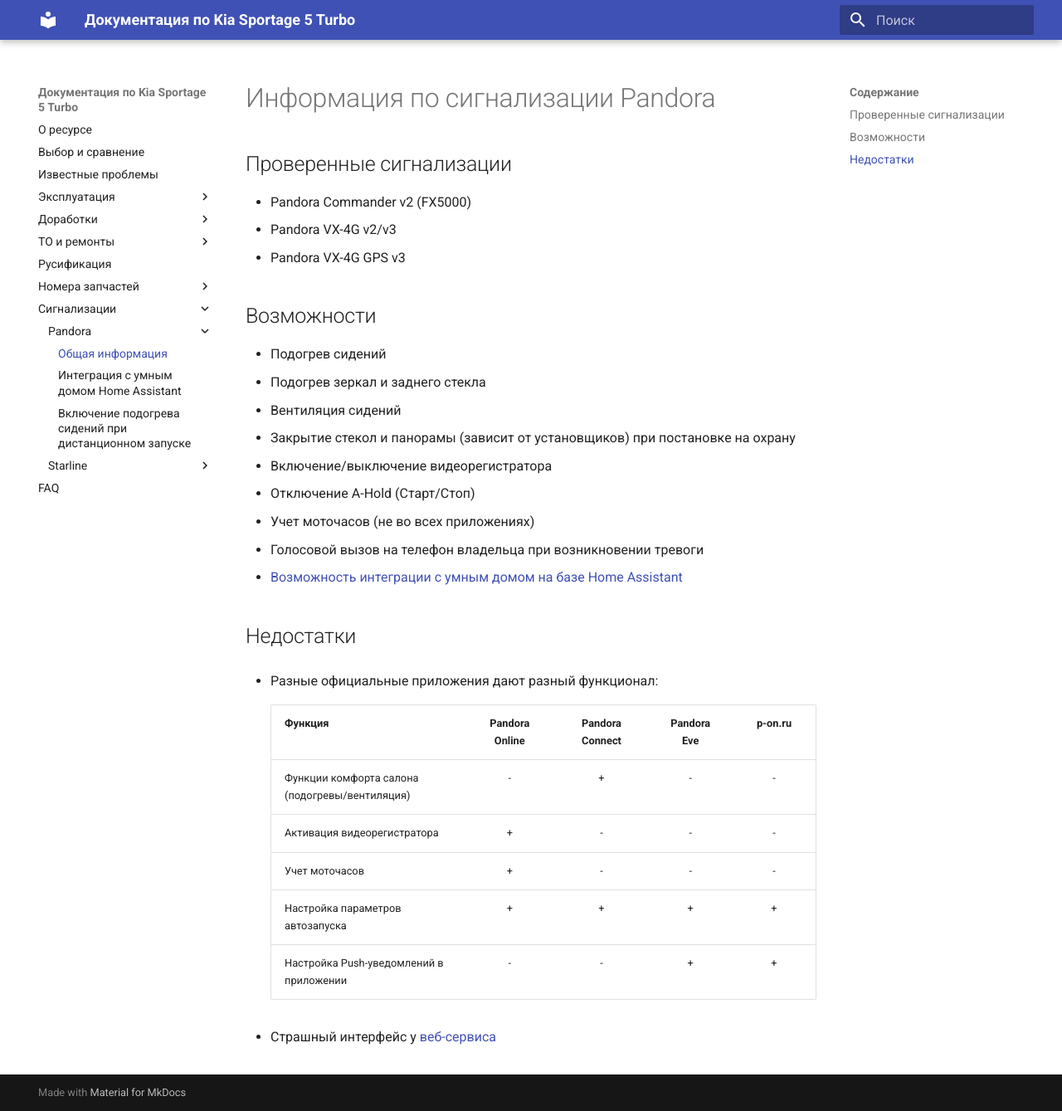
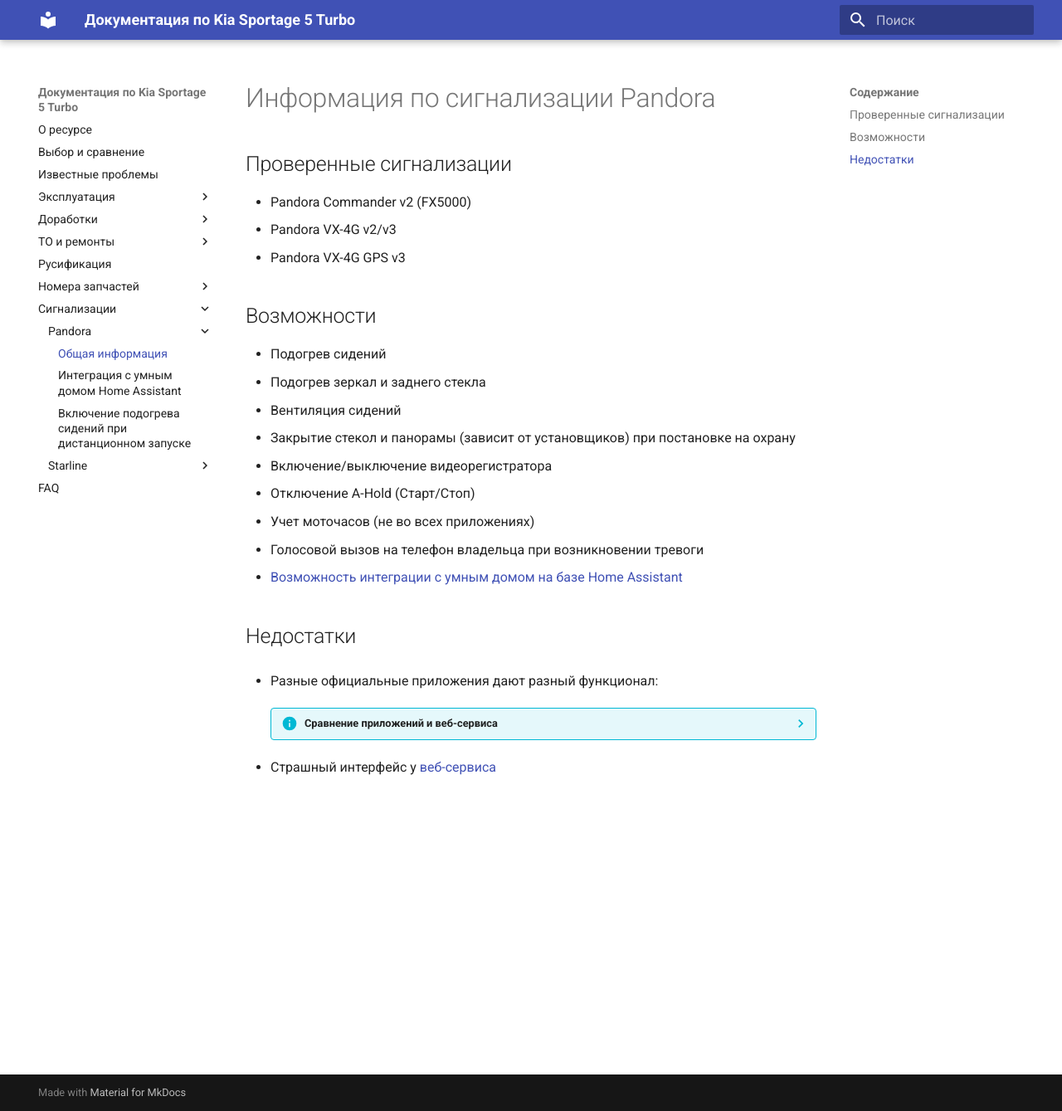
Before and after one commit to kia-sportage-docs/kia-sport5-docs, an MkDocs documentation site: the page built from docs/car_alarm/pandora/first_info.md, in a window 1280 px wide and 1339 px high. Shown: the whole window at 83% size. Built offline with MkDocs 1.6.1 and Material for MkDocs 9.7.7, drawn with Linux system fonts in a browser that asks for light colours.

Commit message:
мелкие правки

```diff
--- a/docs/car_alarm/pandora/first_info.md
+++ b/docs/car_alarm/pandora/first_info.md
@@ -23,12 +23,14 @@
 
 - Разные официальные приложения дают разный функционал:
 
-    | Функция | Pandora Online | Pandora Connect | Pandora Eve | p-on.ru |
-    |---|:---:|:---:|:---:|:---:|
-    | Функции комфорта салона (подогревы/вентиляция) | - | + | - | - |
-    | Активация видеорегистратора | + | - | - | - |
-    | Учет моточасов | + | - | - | - |
-    | Настройка параметров автозапуска | + | + | + | + |
-    | Настройка Push-уведомлений в приложении | - | - | + | + |
+    ??? info "Сравнение приложений и веб-сервиса"
+
+        | Функция | Pandora Online | Pandora Connect | Pandora Eve | p-on.ru |
+        |---|:---:|:---:|:---:|:---:|
+        | Функции комфорта салона (подогревы/вентиляция) | - | + | - | - |
+        | Активация видеорегистратора | + | - | - | - |
+        | Учет моточасов | + | - | - | - |
+        | Настройка параметров автозапуска | + | + | + | + |
+        | Настройка Push-уведомлений в приложении | - | - | + | + |
 
 - Страшный интерфейс у [веб-сервиса](https://p-on.ru)
```
